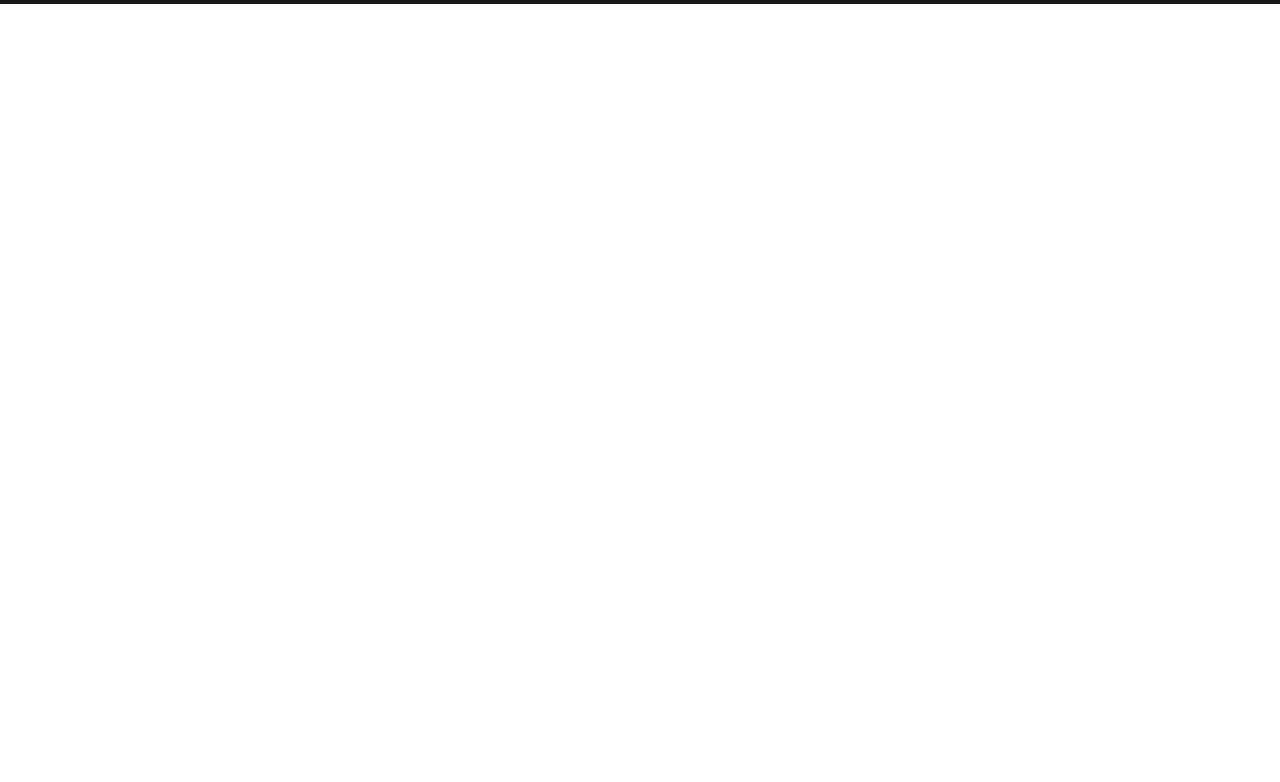
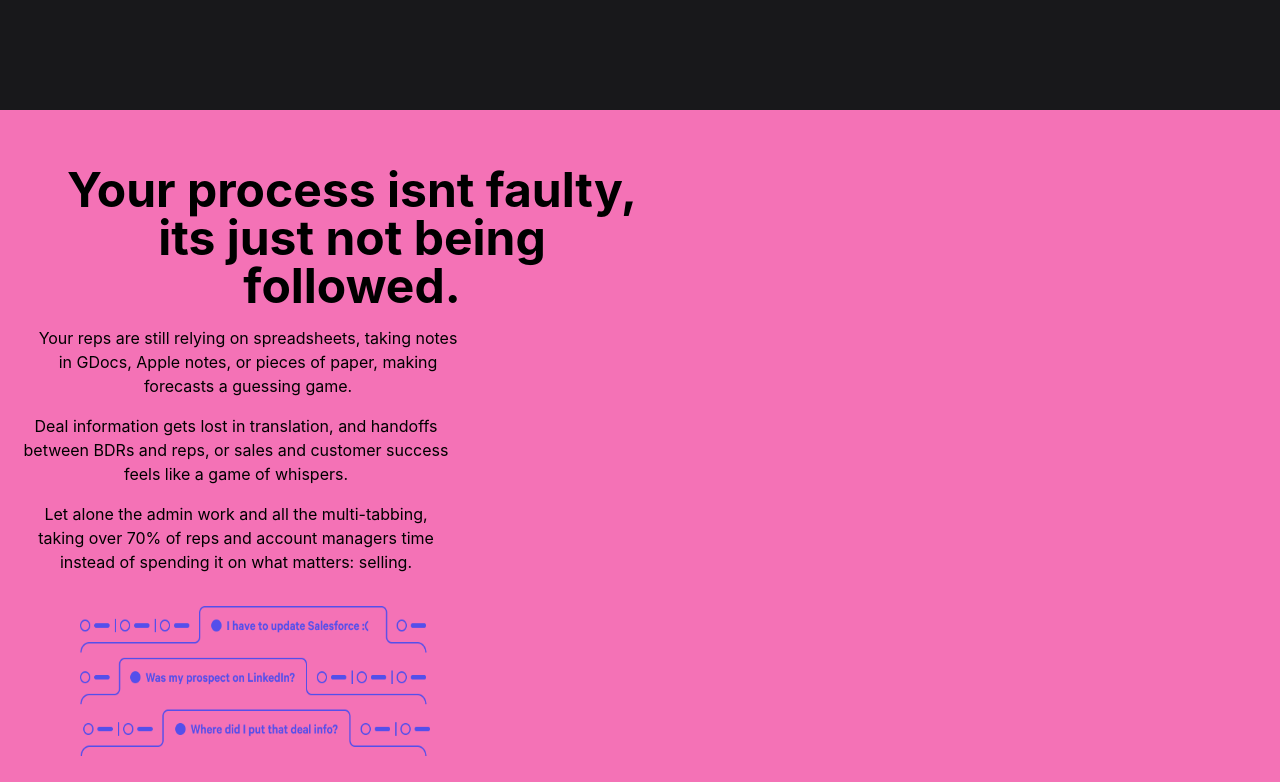
Before and after one commit to Programmingchuks24/Dooly-clone, a React (Create React App) app: page / in a window 1280 px wide. Shown: the part 2658-3440 px from the top of the page. Before the commit the page ends 2662 px from the top, so only its background shows below. Built offline with nearby package versions, Linux system fonts and the light colour scheme.

Commit message:
New changes/add new file

```diff
--- a/src/App.js
+++ b/src/App.js
@@ -3,7 +3,7 @@ import Header from "./Header.js";
 import Section from "./Section.js";
 import PageSection from './PageSection.js';
 import Mainpage from './Mainpage.js';
-
+import Second from './Second.js';
 
 function App() {
   return (
@@ -17,6 +17,7 @@ function App() {
         <Section />
         <PageSection/>
         <Mainpage/>
+        <Second/>
       </div>
 
     </>
--- a/src/Mainpage.js
+++ b/src/Mainpage.js
@@ -15,7 +15,7 @@ import courtney from "./pics/customer-courtney-malinas.png";
 
 function Mainpage() {
   return (
-    <div className="w-auto h-[76rem] bg-zinc-900 md:h-auto sm:h-[70rem]">
+    <div className="w-auto h-[76rem] bg-zinc-900 md:h-[58rem] sm:h-[70rem]">
 
         <div className = "grid grid-cols-2 grid-rows-5 gap-14 pt-9 pl-2 pr-2 items-center justify-items-center md:grid-cols-5  md:pt-14 md:w-[80rem] md:pl-12">
 
--- /dev/null
+++ b/src/Second.js
@@ -0,0 +1,23 @@
+import React from 'react'
+import pic from "./pics/Sales-Process-Chaos-1442x1536.png";
+import second from "./pics/Too-Many-Tabs-Mobile.png";
+
+function Second() {
+  return (
+    <div className = "w-auto h-[70rem] bg-pink-400 pt-14">
+
+        <p className="text-5xl font-bold w-[25rem] text-center ml-12 sm:ml-12 sm:w-[38rem] sm:text-5xl">Your process isnt faulty, its just not being followed.</p>
+
+        <p className = "w-[27rem] text-center pt-4 ml-8">Your reps are still relying on spreadsheets, taking notes in GDocs, Apple notes, or pieces of paper, making forecasts a guessing game. </p>
+
+        <p className="w-[27rem] text-center pt-4 ml-5">Deal information gets lost in translation, and handoffs between BDRs and reps, or sales and customer success feels like a game of whispers. </p>
+
+        <p className="w-[27rem] text-center pt-4 ml-5">Let alone the admin work and all the multi-tabbing, taking over 70% of reps and account managers time instead of spending it on what matters: selling. </p>
+
+        <img src = {second} alt = "second" className="w-[350px] h-[150px] ml-20 mt-8"/>
+        <img src = {pic} alt = "sales" className = "mt-8" />
+    </div>
+  )
+}
+
+export default Second
```
Also changed, not shown: src/pics/Too-Many-Tabs-Mobile.png (added).
